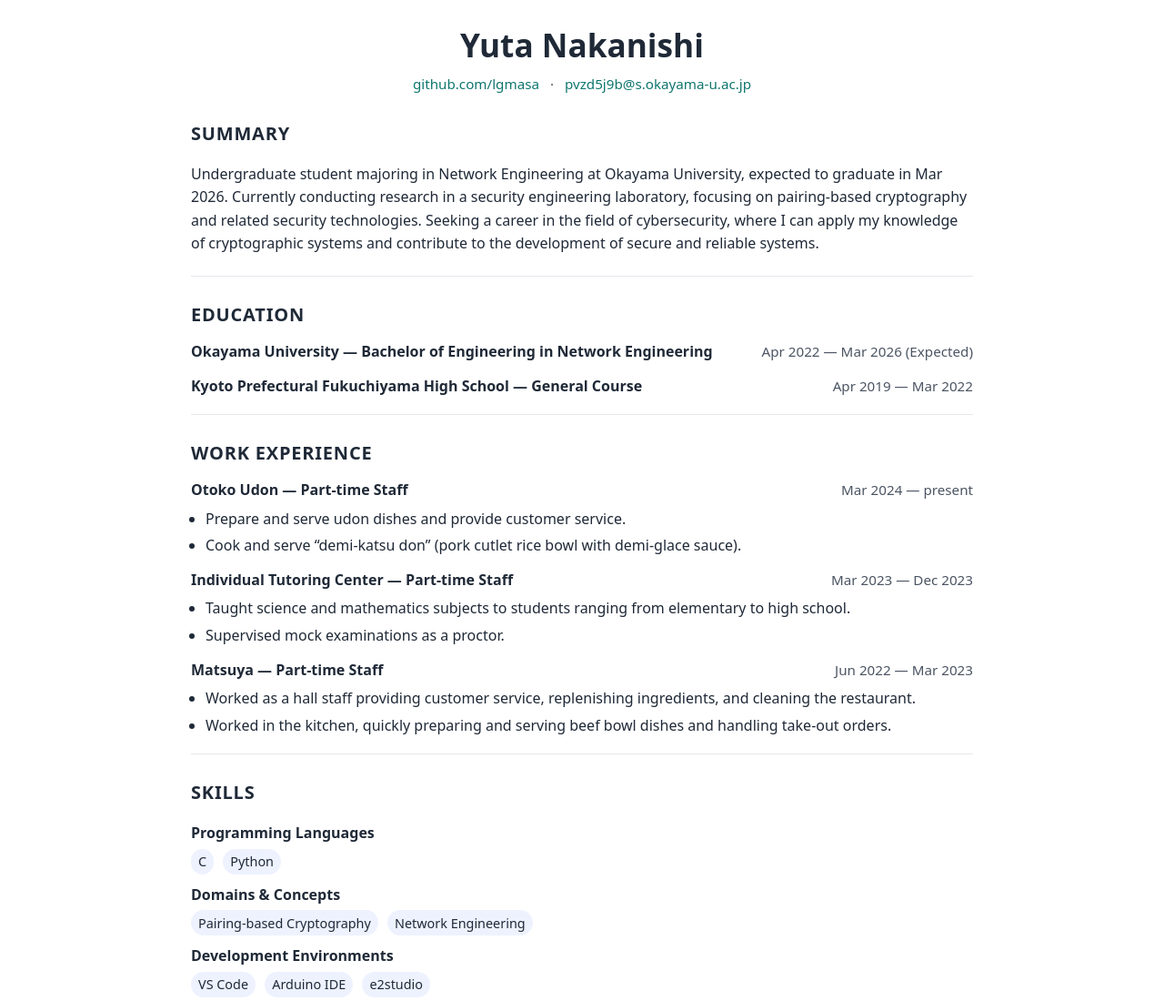
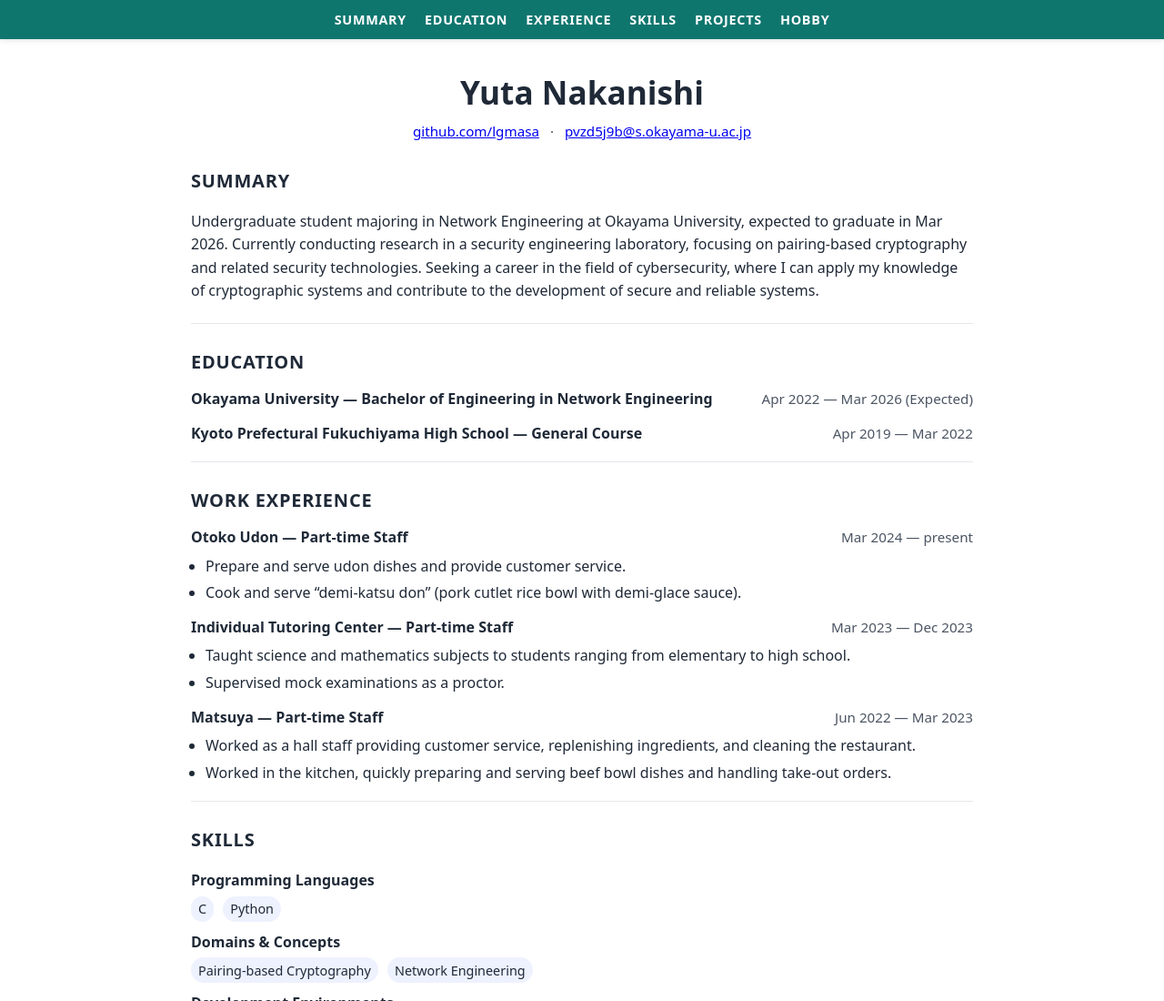
Before and after one commit to lgmasa/my_website, a plain HTML site: page index.html in a window 1280 px wide. Shown: the top 1100 px of the page at 91% size. Drawn offline with Linux system fonts and the light colour scheme.

Commit message:
Enhance styling and add navigation bar

```diff
--- a/index.html
+++ b/index.html
@@ -13,15 +13,53 @@
       --bg:#ffffff;
       --chip:#eef2ff;
     }
-    *{box-sizing:border-box}
-    html,body{margin:0;padding:0;background:var(--bg);color:var(--fg);font-family:system-ui,-apple-system,Segoe UI,Roboto,Helvetica,Arial,"Noto Sans","Apple Color Emoji","Segoe UI Emoji",sans-serif;line-height:1.6}
-    a{color:var(--accent);text-decoration:none}
-    a:hover{text-decoration:underline}
-    .container{max-width:900px;margin:28px auto;padding:0 20px}
+
+    *{box-sizing:border-box;scroll-behavior:smooth;}
+    html,body{
+      margin:0;
+      padding:0;
+      background:var(--bg);
+      color:var(--fg);
+      font-family:system-ui,-apple-system,Segoe UI,Roboto,Helvetica,Arial,"Noto Sans JP","Apple Color Emoji","Segoe UI Emoji",sans-serif;
+      line-height:1.6;
+    }
+
+    /* ===== ナビゲーションバー ===== */
+    nav{
+      position:fixed;
+      top:0;
+      left:0;
+      right:0;
+      background:var(--accent);
+      color:white;
+      display:flex;
+      justify-content:center;
+      align-items:center;
+      gap:20px;
+      padding:10px;
+      z-index:1000;
+      box-shadow:0 2px 5px rgba(0,0,0,0.1);
+    }
+    nav a{
+      color:white;
+      text-decoration:none;
+      font-weight:bold;
+      text-transform:uppercase;
+      font-size:0.9rem;
+      letter-spacing:0.05em;
+    }
+    nav a:hover{
+      text-decoration:underline;
+    }
+
+    /* コンテンツ部分に余白（ナビ分）を追加 */
+    .container{max-width:900px;margin:80px auto 28px auto;padding:0 20px}
+
     header{text-align:center;margin-bottom:24px}
     header h1{font-size:2.2rem;line-height:1.2;margin:0}
     header .links{margin-top:10px;font-size:0.95rem;color:var(--muted)}
     header .links a{margin:0 8px;white-space:nowrap}
+
     section{margin:26px 0;padding-bottom:6px;border-bottom:1px solid var(--border)}
     section:last-of-type{border-bottom:none}
     h2{font-size:1.25rem;margin:0 0 10px 0;text-transform:uppercase;letter-spacing:.04em}
@@ -35,13 +73,25 @@
     .skills dd{margin:2px 0 10px 0}
     .chip{display:inline-block;background:var(--chip);padding:.15rem .5rem;border-radius:999px;margin:2px 6px 0 0;font-size:.9rem}
     footer{margin:26px 0;text-align:center;color:var(--muted);font-size:.92rem}
+
     @media (max-width:640px){
+      nav{flex-wrap:wrap;gap:10px;font-size:0.8rem;}
       .two-col{grid-template-columns:1fr}
       .when{justify-self:start}
     }
   </style>
 </head>
 <body>
+  <!-- ===== ナビゲーションバー ===== -->
+  <nav>
+    <a href="#summary">Summary</a>
+    <a href="#education">Education</a>
+    <a href="#experience">Experience</a>
+    <a href="#skills">Skills</a>
+    <a href="#projects">Projects</a>
+    <a href="#hobby">Hobby</a>
+  </nav>
+
   <div class="container">
     <header>
       <h1>Yuta Nakanishi</h1>
```
